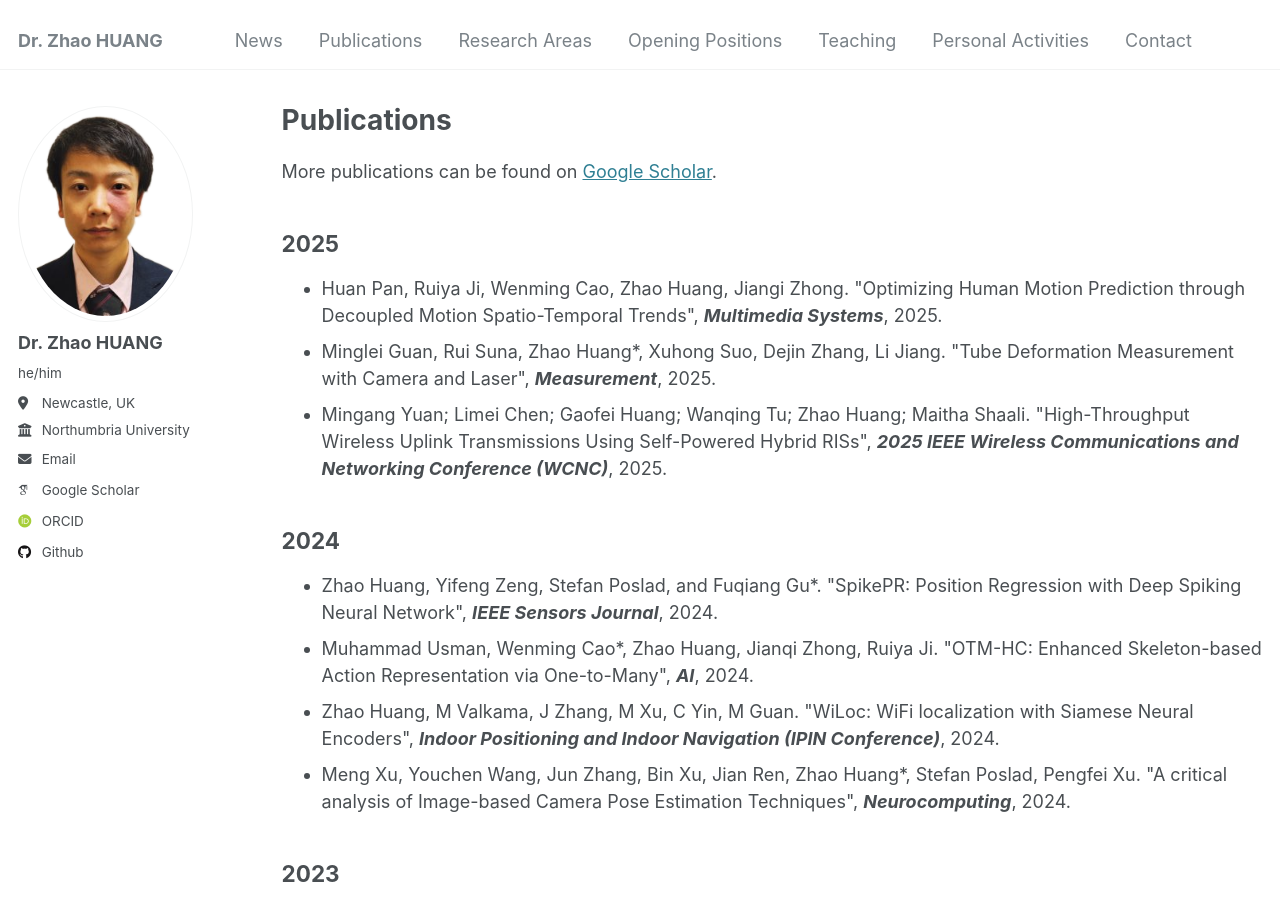
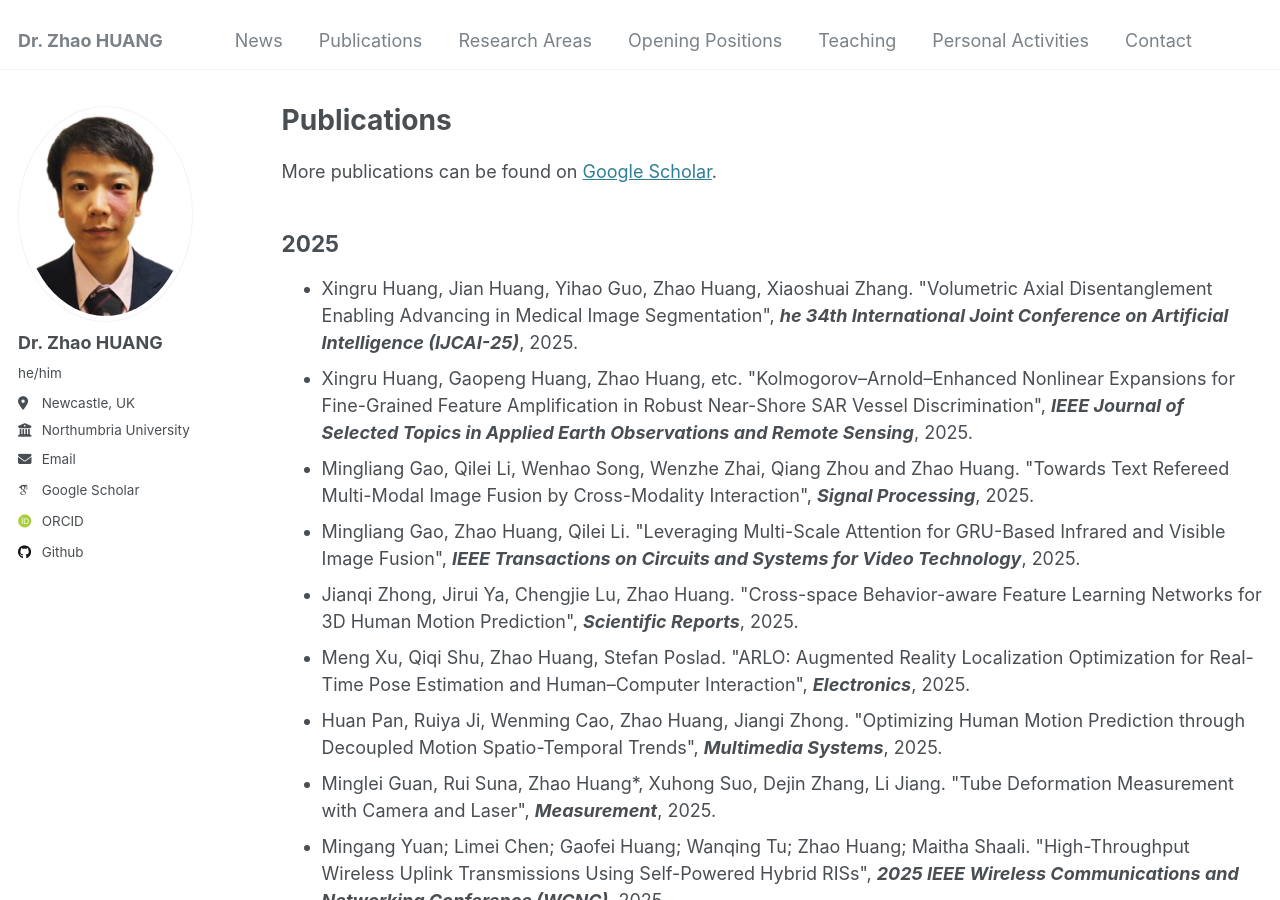
Before and after one commit to ZZ2020zz/ZZ2020zz.github.io, a Jekyll site: the page built from _pages/publications.html, in a window 1280 px wide and 900 px high. Built offline with Jekyll 4.4.1, drawn with Linux system fonts in a browser that asks for light colours; some web fonts are replaced.

Commit message:
Update publications.html

```diff
--- a/_pages/publications.html
+++ b/_pages/publications.html
@@ -21,6 +21,18 @@ author_profile: true
         <section>
             <h2>2025</h2>
             <ul>
+                <li>Xingru Huang, Jian Huang, Yihao Guo, Zhao Huang, Xiaoshuai Zhang. "Volumetric Axial Disentanglement Enabling Advancing in Medical Image Segmentation",
+                    <em style="font-style: italic; font-weight: bold;"> he 34th International Joint Conference on Artificial Intelligence (IJCAI-25)</em>, 2025.</li>
+                <li>Xingru Huang, Gaopeng Huang, Zhao Huang, etc. "Kolmogorov–Arnold–Enhanced Nonlinear Expansions for Fine-Grained Feature Amplification in Robust Near-Shore SAR Vessel Discrimination",
+                    <em style="font-style: italic; font-weight: bold;"> IEEE Journal of Selected Topics in Applied Earth Observations and Remote Sensing</em>, 2025.</li>
+                <li>Mingliang Gao, Qilei Li, Wenhao Song, Wenzhe Zhai, Qiang Zhou and Zhao Huang. "Towards Text Refereed Multi-Modal Image Fusion by Cross-Modality Interaction",
+                    <em style="font-style: italic; font-weight: bold;"> Signal Processing</em>, 2025.</li>
+                <li>Mingliang Gao, Zhao Huang, Qilei Li. "Leveraging Multi-Scale Attention for GRU-Based Infrared and Visible Image Fusion",
+                    <em style="font-style: italic; font-weight: bold;">IEEE Transactions on Circuits and Systems for Video Technology</em>, 2025.</li>
+                <li>Jianqi Zhong, Jirui Ya, Chengjie Lu, Zhao Huang. "Cross-space Behavior-aware Feature Learning Networks for 3D Human Motion Prediction",
+                    <em style="font-style: italic; font-weight: bold;">Scientific Reports</em>, 2025.</li>
+                <li>Meng Xu, Qiqi Shu, Zhao Huang, Stefan Poslad. "ARLO: Augmented Reality Localization Optimization for Real-Time Pose Estimation and Human–Computer Interaction",
+                    <em style="font-style: italic; font-weight: bold;">Electronics</em>, 2025.</li>
                 <li>Huan Pan, Ruiya Ji, Wenming Cao, Zhao Huang, Jiangi Zhong. "Optimizing Human Motion Prediction through Decoupled Motion Spatio-Temporal Trends", <em style="font-style: italic; font-weight: bold;">Multimedia Systems</em>, 2025.</li>
                 <li>Minglei Guan, Rui Suna, Zhao Huang*, Xuhong Suo, Dejin Zhang, Li Jiang. "Tube Deformation Measurement with Camera and Laser", <em style="font-style: italic; font-weight: bold;">Measurement</em>, 2025.</li>
                 <li>Mingang Yuan; Limei Chen; Gaofei Huang; Wanqing Tu; Zhao Huang; Maitha Shaali. "High-Throughput Wireless Uplink Transmissions Using Self-Powered Hybrid RISs", <em style="font-style: italic; font-weight: bold;">2025 IEEE Wireless Communications and Networking Conference (WCNC)</em>, 2025. </li>
```
